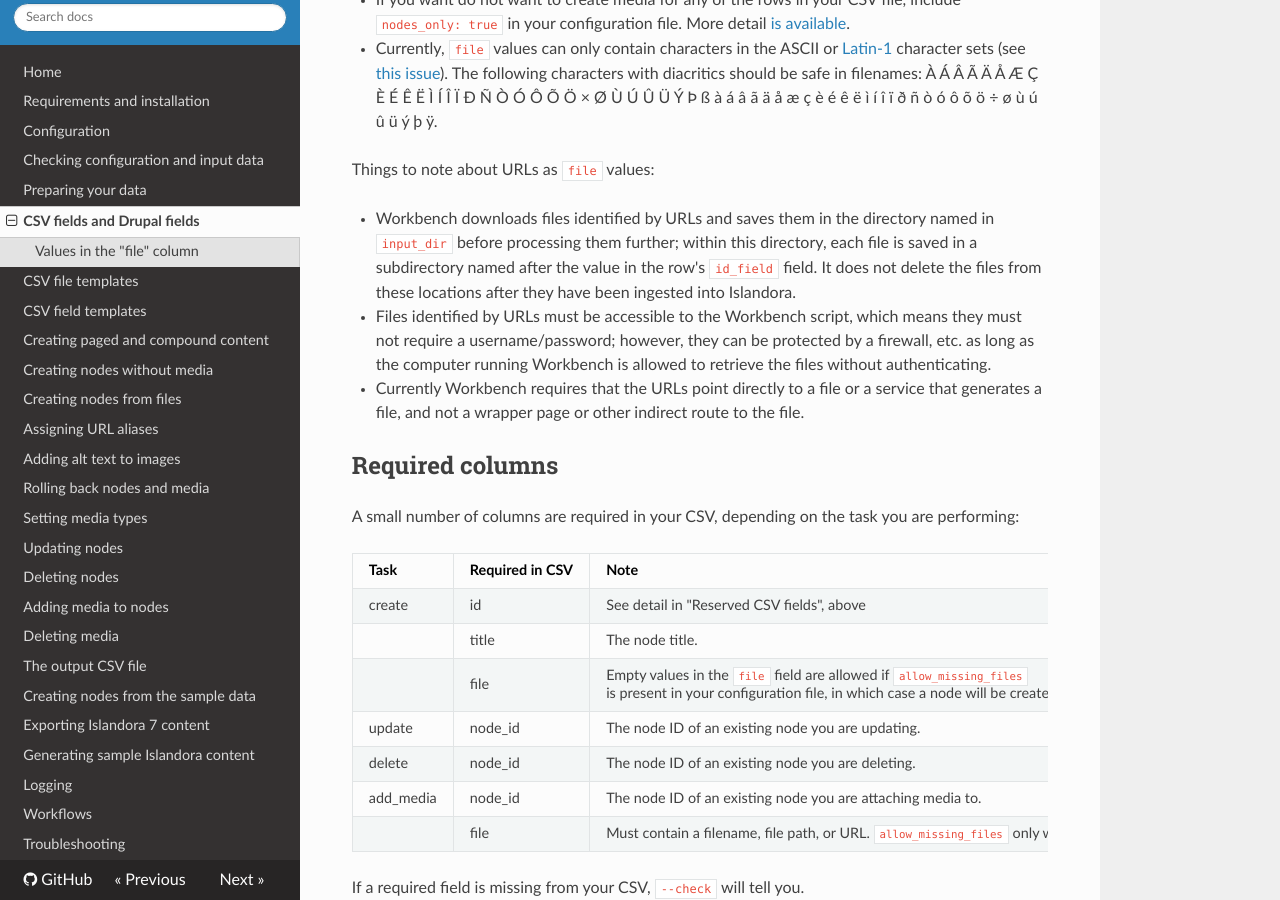
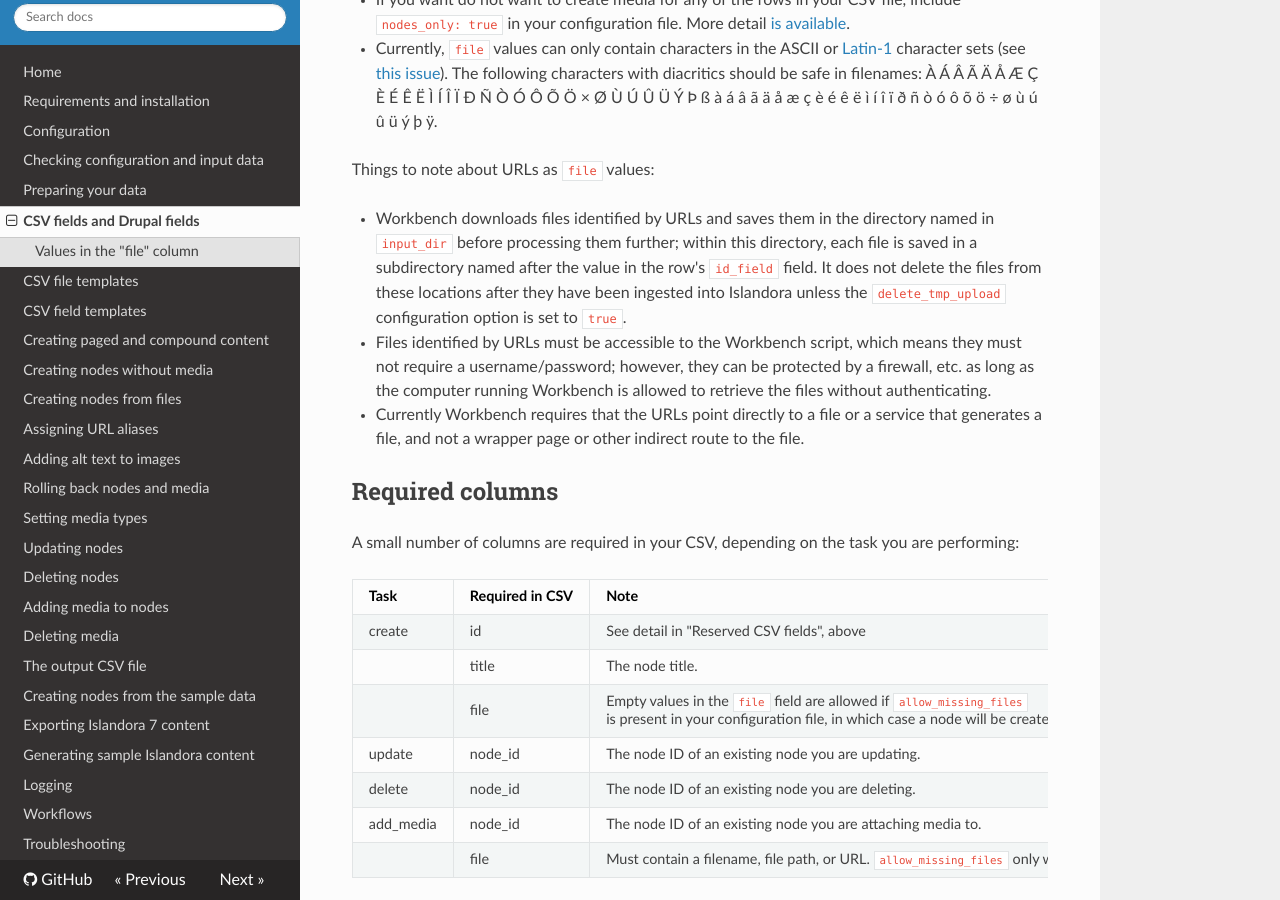
Before and after one commit to mjordan/islandora_workbench_docs, an MkDocs documentation site: the page built from docs/fields.md, in a window 1280 px wide and 900 px high, scrolled down 1498 px. Built offline with MkDocs 1.6.1, drawn with Linux system fonts in a browser that asks for light colours; nearby versions of some CDN libraries; old or Windows-style settings are respelled for this version of MkDocs.

Commit message:
Added new 'delete_tmp_upload' config option (PR #219).

```diff
--- a/docs/fields.md
+++ b/docs/fields.md
@@ -39,7 +39,7 @@
 
 Things to note about URLs as `file` values:
 
-* Workbench downloads files identified by URLs and saves them in the directory named in `input_dir` before processing them further; within this directory, each file is saved in a subdirectory named after the value in the row's `id_field` field. It does not delete the files from these locations after they have been ingested into Islandora.
+* Workbench downloads files identified by URLs and saves them in the directory named in `input_dir` before processing them further; within this directory, each file is saved in a subdirectory named after the value in the row's `id_field` field. It does not delete the files from these locations after they have been ingested into Islandora unless the `delete_tmp_upload` configuration option is set to `true`.
 * Files identified by URLs must be accessible to the Workbench script, which means they must not require a username/password; however, they can be protected by a firewall, etc. as long as the computer running Workbench is allowed to retrieve the files without authenticating.
 * Currently Workbench requires that the URLs point directly to a file or a service that generates a file, and not a wrapper page or other indirect route to the file.
 
```
Also changed, not shown: docs/configuration.md (+1 -0 lines), site/configuration/index.html, site/index.html, site/sitemap.xml.
